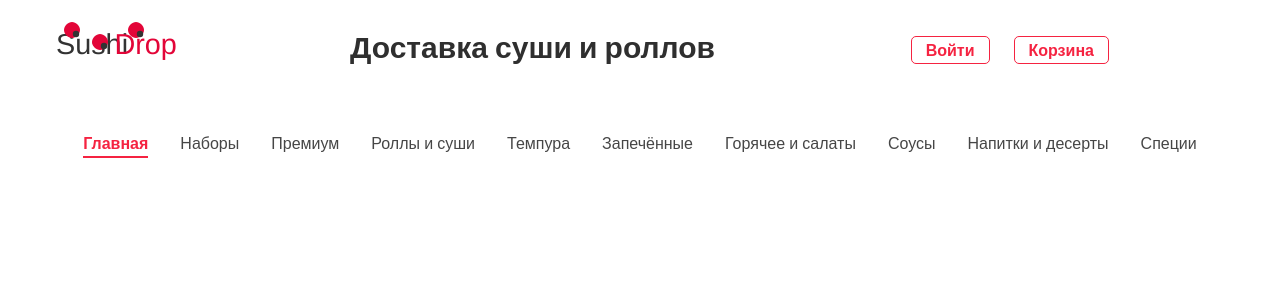
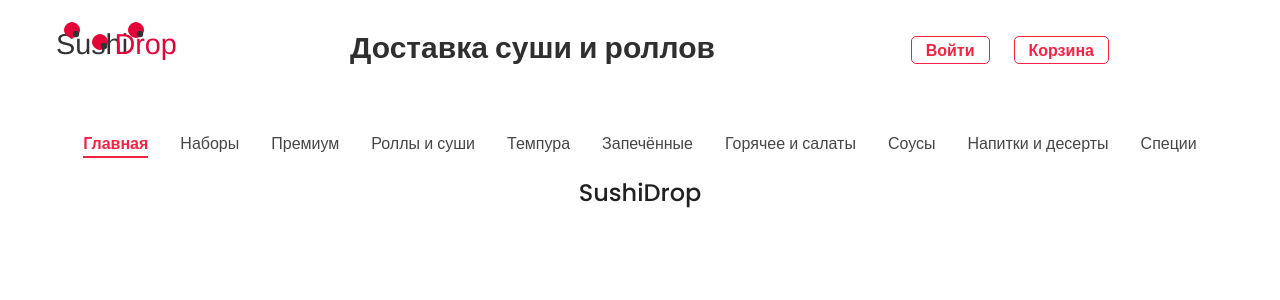
Before and after one commit to AliyaRazyapova/SushiDrop, a Vue app in the folder frontend/: page / in a window 1280 px wide. Shown: the top 300 px of the page. Built offline with nearby package versions, Linux system fonts and the light colour scheme.

Commit message:
[add] title in MainPage

```diff
--- a/frontend/src/components/pages/MainPage.vue
+++ b/frontend/src/components/pages/MainPage.vue
@@ -1,6 +1,11 @@
 <template>
   <hea-der></hea-der>
   <category-list></category-list>
+  <div class="main">
+    <div class="title">
+      SushiDrop
+    </div>
+  </div>
 </template>
 
 <script>
@@ -14,5 +19,21 @@ export default {
 </script>
 
 <style scoped>
+  .main {
+    display: flex;
+    justify-content: center;
+    align-items: center;
+    height: 80px;
+  }
 
+  .title {
+    font-family: 'Poppins', sans-serif;
+    font-style: normal;
+    font-weight: 500;
+    font-size: 24px;
+    line-height: 36px;
+    color: #212121;
+
+    margin: auto;
+  }
 </style>
```
